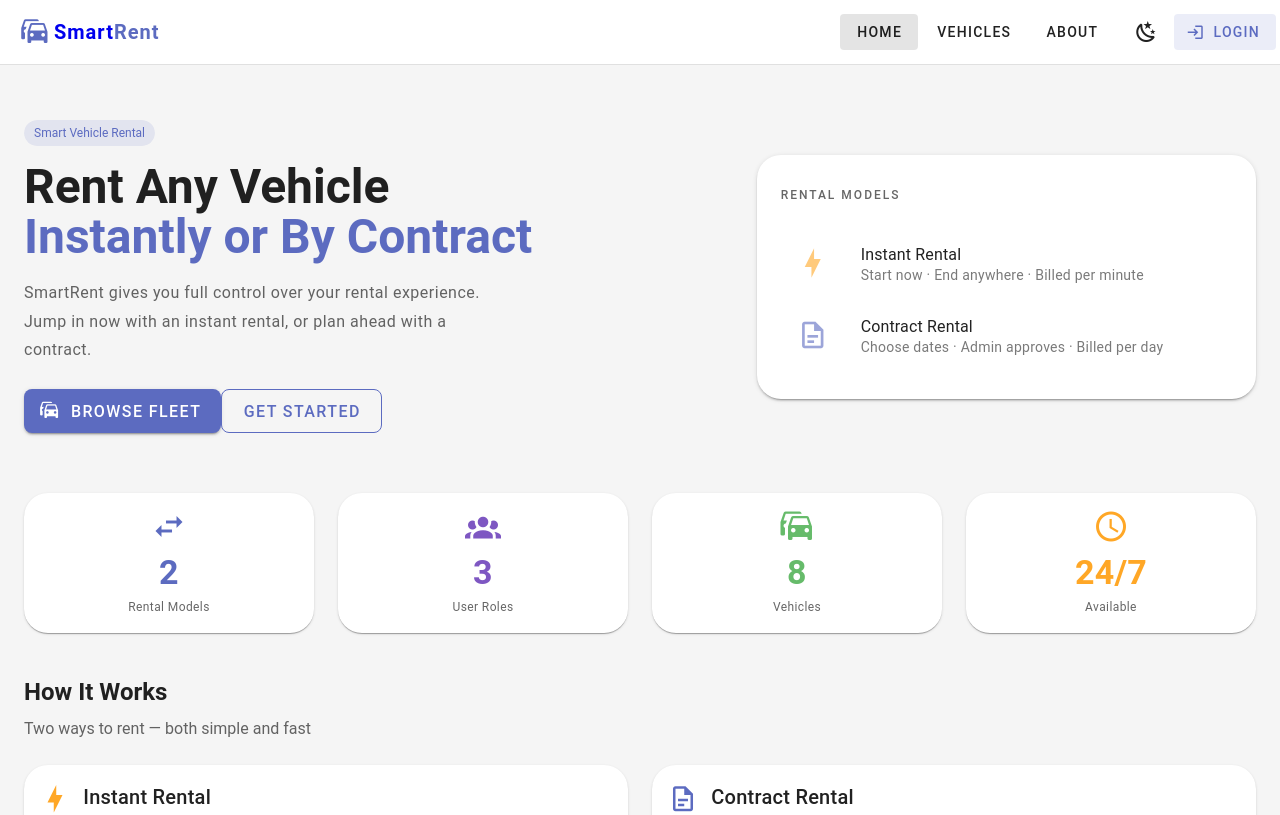
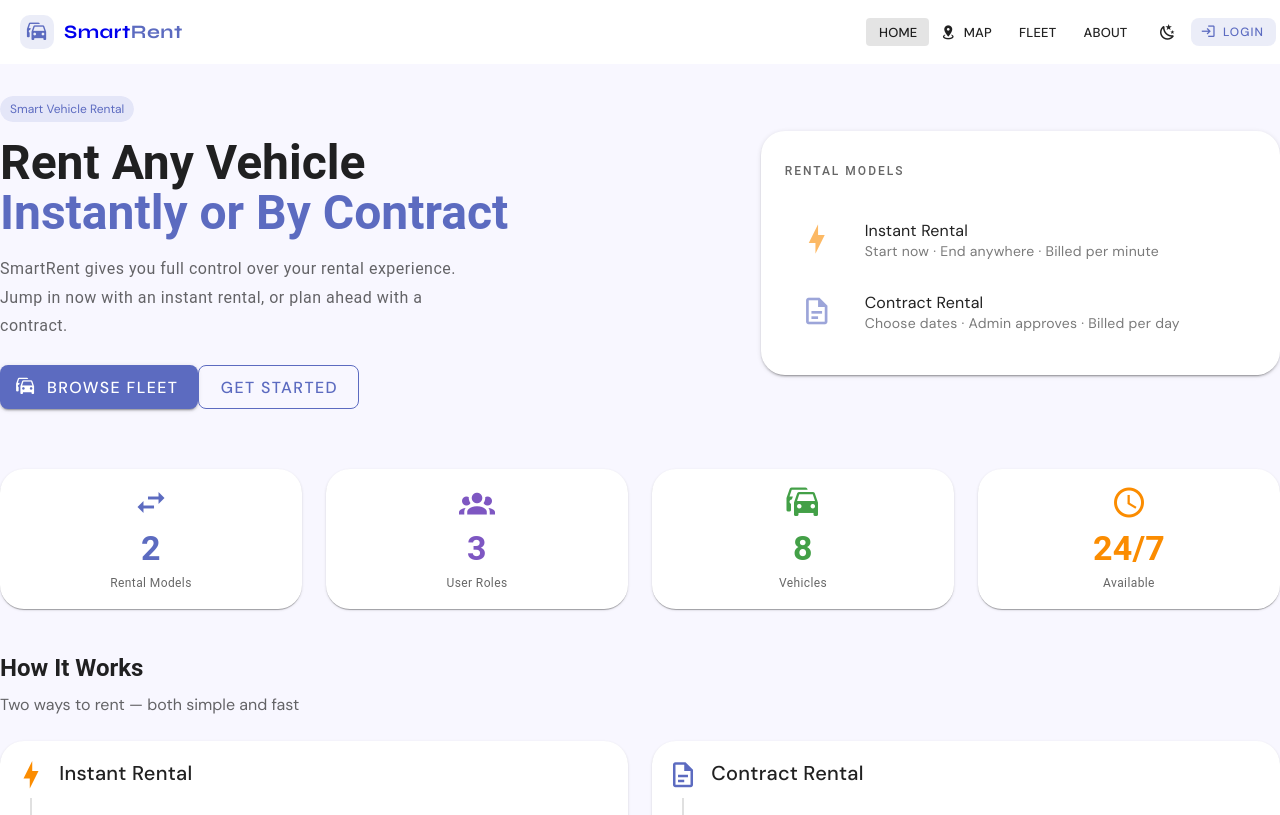
Before and after one commit to Kernel-Hunter/smart-vehicle-rental-system, a Vue app in the folder frontend/: page / in a window 1280 px wide. Shown: the top 815 px of the page. Built offline with nearby package versions, Linux system fonts and the light colour scheme.

Commit message:
Add files via upload

```diff
--- a/frontend/src/App.vue
+++ b/frontend/src/App.vue
@@ -1,89 +1,95 @@
 <template>
-  <!-- v-app is required by Vuetify — it wraps everything and applies the theme -->
+  <!-- v-app wraps everything and applies the Vuetify theme -->
   <v-app :theme="theme">
 
-    <!-- ── Top navigation bar ── -->
-    <v-app-bar flat border="b" :elevation="0">
-
+    <!-- ── Navigation Bar ── -->
+    <v-app-bar flat :elevation="scrolled ? 3 : 0" :class="['navbar', { 'navbar-scrolled': scrolled }]">
       <!-- Brand -->
       <v-app-bar-title>
         <router-link to="/" class="brand-link">
-          <v-icon color="primary" class="mr-1">mdi-car-multiple</v-icon>
+          <div class="brand-icon-wrap">
+            <v-icon color="primary" size="22">mdi-car-multiple</v-icon>
+          </div>
           <span class="brand-text">Smart<span class="brand-accent">Rent</span></span>
         </router-link>
       </v-app-bar-title>
 
-      <!-- Nav links (desktop) -->
       <template v-slot:append>
-        <div class="nav-links mr-2">
-          <v-btn variant="text" to="/" exact>Home</v-btn>
-          <v-btn variant="text" to="/vehicles">Vehicles</v-btn>
-          <v-btn variant="text" to="/about">About</v-btn>
+        <nav class="nav-links mr-2 d-none d-md-flex">
+          <v-btn variant="text" to="/" exact size="small" class="nav-btn">Home</v-btn>
+          <v-btn variant="text" to="/map" size="small" class="nav-btn">
+            <v-icon start size="16">mdi-map-marker-radius</v-icon>Map
+          </v-btn>
+          <v-btn variant="text" to="/vehicles" size="small" class="nav-btn">Fleet</v-btn>
+          <v-btn variant="text" to="/about" size="small" class="nav-btn">About</v-btn>
 
-          <!-- Customer links: only when logged in -->
-          <template v-if="currentUser">
-            <v-btn variant="text" to="/rentals">My Rentals</v-btn>
-            <v-btn variant="text" to="/profile">Profile</v-btn>
+          <!-- Customer links -->
+          <template v-if="currentUser?.role === 'CUSTOMER'">
+            <v-btn variant="text" to="/rentals" size="small" class="nav-btn">My Rentals</v-btn>
+            <v-btn variant="text" to="/profile" size="small" class="nav-btn">Profile</v-btn>
           </template>
 
-          <!-- Admin links: only when role is ADMIN -->
-          <template v-if="isAdmin">
-            <v-btn variant="text" to="/admin" color="primary">Dashboard</v-btn>
-            <v-btn variant="text" to="/admin/users" color="primary">Users</v-btn>
-            <v-btn variant="text" to="/admin/stats" color="primary">Stats</v-btn>
+          <!-- Company links -->
+          <template v-if="currentUser?.role === 'COMPANY'">
+            <v-btn variant="text" to="/company" size="small" class="nav-btn" color="secondary">Dashboard</v-btn>
+            <v-btn variant="text" to="/company/vehicles" size="small" class="nav-btn" color="secondary">My Fleet</v-btn>
+            <v-btn variant="text" to="/company/rentals" size="small" class="nav-btn" color="secondary">Rentals</v-btn>
           </template>
-        </div>
+        </nav>
 
-        <!-- Dark/light mode toggle button -->
+        <!-- Theme toggle -->
         <v-btn
           :icon="theme === 'dark' ? 'mdi-weather-sunny' : 'mdi-weather-night'"
           variant="text"
+          size="small"
           @click="toggleTheme"
           class="mr-1"
         />
 
-        <!-- Logged in: show user chip + logout -->
+        <!-- User chip + logout -->
         <template v-if="currentUser">
           <v-chip
-            :color="isAdmin ? 'secondary' : 'primary'"
+            :color="currentUser.role === 'COMPANY' ? 'secondary' : 'primary'"
             variant="tonal"
-            class="mr-2"
-            prepend-icon="mdi-account"
+            size="small"
+            class="mr-2 user-chip"
+            :prepend-icon="currentUser.role === 'COMPANY' ? 'mdi-domain' : 'mdi-account'"
           >
-            {{ currentUser.username }}
-            <!-- Role badge inside chip -->
-            <v-badge
-              :content="currentUser.role"
-              color="primary"
-              inline
-              class="ml-1"
-            />
+            {{ currentUser.role === 'COMPANY' ? currentUser.companyName : currentUser.username }}
           </v-chip>
-          <v-btn variant="tonal" color="error" @click="logout" prepend-icon="mdi-logout">
+          <v-btn variant="tonal" color="error" size="small" @click="logout" prepend-icon="mdi-logout" rounded="lg">
             Logout
           </v-btn>
         </template>
-
-        <!-- Not logged in: login button -->
-        <v-btn v-else variant="tonal" color="primary" to="/login" prepend-icon="mdi-login">
-          Login
-        </v-btn>
+        <template v-else>
+          <v-btn color="primary" variant="tonal" size="small" to="/login" prepend-icon="mdi-login" rounded="lg">
+            Login
+          </v-btn>
+        </template>
       </template>
     </v-app-bar>
 
-    <!-- ── Page content ── -->
+    <!-- ── Page content with transitions ── -->
     <v-main>
-      <v-container fluid class="pa-6" style="max-width: 1280px;">
-        <router-view />
-      </v-container>
+      <router-view v-slot="{ Component, route }">
+        <Transition :name="transitionName" mode="out-in">
+          <component :is="Component" :key="route.path" />
+        </Transition>
+      </router-view>
     </v-main>
 
-    <!-- ── Global snackbar for notifications ── -->
-    <v-snackbar v-model="snackbar.show" :color="snackbar.color" :timeout="3000" location="bottom right">
-      {{ snackbar.text }}
-      <template v-slot:actions>
-        <v-btn variant="text" @click="snackbar.show = false">Close</v-btn>
-      </template>
+    <!-- ── Global snackbar ── -->
+    <v-snackbar
+      v-model="snackbar.show"
+      :color="snackbar.color"
+      :timeout="3000"
+      location="bottom right"
+      rounded="lg"
+    >
+      <div class="d-flex align-center gap-2">
+        <v-icon size="18">{{ snackbar.color === 'success' ? 'mdi-check-circle' : 'mdi-alert-circle' }}</v-icon>
+        {{ snackbar.text }}
+      </div>
     </v-snackbar>
 
   </v-app>
@@ -94,66 +100,148 @@ import { getCurrentUser, clearCurrentUser } from './store/data.js'
 
 export default {
   name: 'App',
-
   data() {
     return {
-      // Theme: read from localStorage so it persists across sessions
-      theme: localStorage.getItem('sr_theme') || 'light',
+      theme:       localStorage.getItem('sr_theme') || 'light',
       currentUser: getCurrentUser(),
-      // Global snackbar used for notifications
-      snackbar: { show: false, text: '', color: 'success' }
+      scrolled:    false,
+      snackbar:    { show: false, text: '', color: 'success' },
+      transitionName: 'fade'
     }
   },
-
-  computed: {
-    isAdmin() { return this.currentUser?.role === 'ADMIN' }
+  mounted() {
+    // Navbar shadow on scroll
+    window.addEventListener('scroll', this.onScroll)
   },
-
-  // Watch route changes to re-read the current user
-  // (needed after login/logout)
+  beforeUnmount() {
+    window.removeEventListener('scroll', this.onScroll)
+  },
   watch: {
-    $route() {
+    $route(to, from) {
       this.currentUser = getCurrentUser()
+      // Choose transition based on navigation direction
+      const order = ['/', '/map', '/vehicles', '/rentals', '/company', '/about']
+      const toIdx   = order.indexOf(to.path)
+      const fromIdx = order.indexOf(from.path)
+      this.transitionName = toIdx > fromIdx ? 'slide-left' : 'slide-right'
     }
   },
-
   methods: {
-    // Toggle between light and dark theme and save preference
     toggleTheme() {
       this.theme = this.theme === 'light' ? 'dark' : 'light'
       localStorage.setItem('sr_theme', this.theme)
+      // Update Vuetify theme globally
+      this.$vuetify.theme.global.name = this.theme
     },
-
-    // Clear session and redirect to login
     logout() {
       clearCurrentUser()
       this.currentUser = null
-      this.$router.push('/login')
+      this.$router.push('/')
+    },
+    onScroll() {
+      this.scrolled = window.scrollY > 20
     }
   }
 }
 </script>
 
+<style>
+/* ── Google Fonts ── */
+@import url('https://fonts.googleapis.com/css2?family=DM+Sans:wght@400;500;600;700&family=Syne:wght@600;700;800&display=swap');
+
+/* ── Global base ── */
+*, *::before, *::after { box-sizing: border-box; margin: 0; padding: 0; }
+
+body {
+  font-family: 'DM Sans', sans-serif;
+}
+
+/* ── Page transition: fade ── */
+.fade-enter-active, .fade-leave-active { transition: opacity 0.25s ease; }
+.fade-enter-from, .fade-leave-to       { opacity: 0; }
+
+/* ── Page transition: slide left ── */
+.slide-left-enter-active, .slide-left-leave-active { transition: all 0.3s cubic-bezier(0.4, 0, 0.2, 1); }
+.slide-left-enter-from  { opacity: 0; transform: translateX(30px); }
+.slide-left-leave-to    { opacity: 0; transform: translateX(-30px); }
+
+/* ── Page transition: slide right ── */
+.slide-right-enter-active, .slide-right-leave-active { transition: all 0.3s cubic-bezier(0.4, 0, 0.2, 1); }
+.slide-right-enter-from  { opacity: 0; transform: translateX(-30px); }
+.slide-right-leave-to    { opacity: 0; transform: translateX(30px); }
+
+/* ── Scroll reveal animation ── */
+.reveal {
+  opacity: 0;
+  transform: translateY(28px);
+  transition: opacity 0.6s ease, transform 0.6s ease;
+}
+.reveal.visible {
+  opacity: 1;
+  transform: translateY(0);
+}
+.reveal-delay-1 { transition-delay: 0.1s; }
+.reveal-delay-2 { transition-delay: 0.2s; }
+.reveal-delay-3 { transition-delay: 0.3s; }
+.reveal-delay-4 { transition-delay: 0.4s; }
+
+/* ── Card hover lift ── */
+.hover-lift {
+  transition: transform 0.25s ease, box-shadow 0.25s ease !important;
+}
+.hover-lift:hover {
+  transform: translateY(-4px) !important;
+  box-shadow: 0 12px 32px rgba(92, 107, 192, 0.15) !important;
+}
+
+/* ── Skeleton pulse ── */
+@keyframes skeleton-pulse {
+  0%, 100% { opacity: 1; }
+  50%       { opacity: 0.4; }
+}
+.skeleton { animation: skeleton-pulse 1.5s ease-in-out infinite; }
+
+/* ── Number counter animation ── */
+@keyframes count-up {
+  from { opacity: 0; transform: translateY(10px); }
+  to   { opacity: 1; transform: translateY(0); }
+}
+.count-animated { animation: count-up 0.5s ease forwards; }
+</style>
+
 <style scoped>
+.navbar { transition: box-shadow 0.3s ease; }
+
 .brand-link {
   text-decoration: none;
   display: flex;
   align-items: center;
+  gap: 10px;
+}
+
+.brand-icon-wrap {
+  width: 34px;
+  height: 34px;
+  border-radius: 10px;
+  background: rgba(92, 107, 192, 0.12);
+  display: flex;
+  align-items: center;
+  justify-content: center;
 }
 
 .brand-text {
-  font-size: 20px;
+  font-family: 'Syne', sans-serif;
+  font-size: 19px;
   font-weight: 700;
-  letter-spacing: 1px;
   color: inherit;
+  letter-spacing: 0.5px;
 }
 
-.brand-accent {
-  color: rgb(var(--v-theme-primary));
-}
+.brand-accent { color: rgb(var(--v-theme-primary)); }
 
-.nav-links {
-  display: flex;
-  gap: 2px;
-}
+.nav-links { display: flex; align-items: center; gap: 2px; }
+
+.nav-btn { font-family: 'DM Sans', sans-serif; font-size: 13px; letter-spacing: 0.2px; }
+
+.user-chip { font-size: 12px; }
 </style>
```
Also changed, not shown: frontend/src/main.js (+14 -24 lines).
